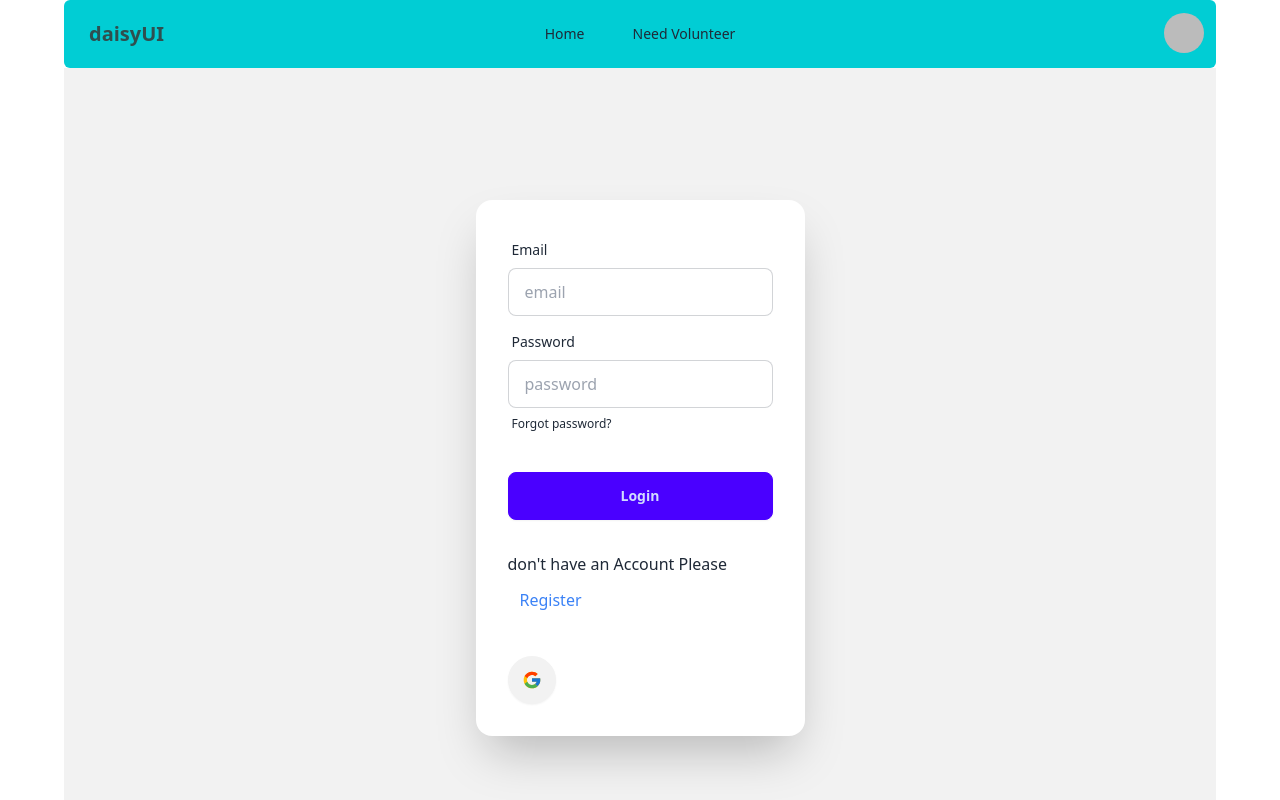
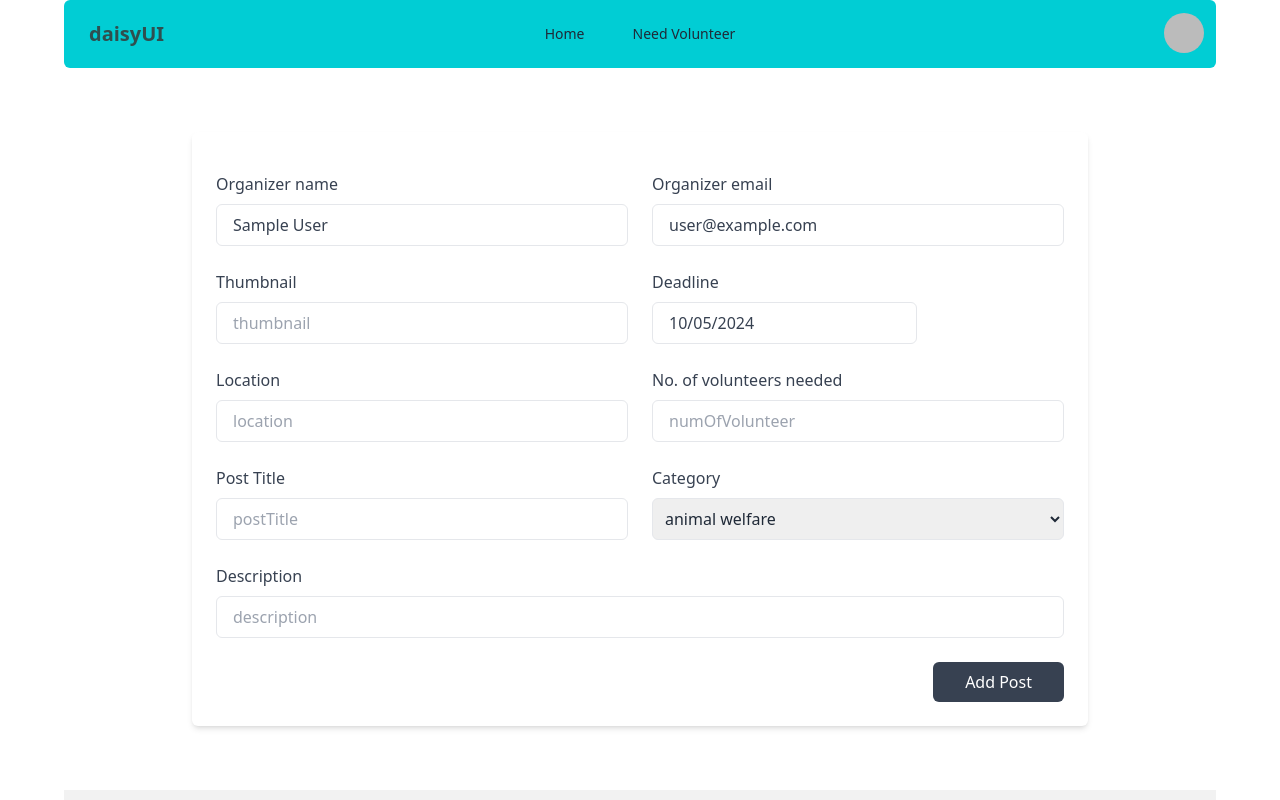
Before and after one commit to Shakil4432/UnityServe, a React (Vite) app: page /addvolunteerpost in a window 1280 px wide. Before the commit this address led to /login. Shown: the top 800 px of the page. Built offline with nearby package versions, Linux system fonts and the light colour scheme; no server answers; sample sign-in values are in the browser's storage.

Commit message:
added add post

```diff
--- a/package.json
+++ b/package.json
@@ -20,6 +20,8 @@
     "react-hot-toast": "^2.4.1",
     "react-icons": "^5.2.1",
     "react-router-dom": "^6.23.0",
+    "react-spinners": "^0.13.8",
+    "react-sweetalert2": "^0.6.0",
     "sort-by": "^1.2.0",
     "swiper": "^11.1.1"
   },
--- a/src/Components/Pages/Home/VolunteerHomeCard.jsx
+++ b/src/Components/Pages/Home/VolunteerHomeCard.jsx
@@ -1,7 +1,8 @@
 import React from 'react'
+import { Link } from 'react-router-dom';
 
 export default function VolunteerHomeCard({needPurpose2}) {
-    const { category, deadline, postTitle, thumbnail } = needPurpose2;
+    const { _id,category, deadline, postTitle, thumbnail } = needPurpose2;
   return (
     <div>
     <div className="card  h-[46vh] bg-base-100 shadow-xl image-full">
@@ -10,7 +11,7 @@ export default function VolunteerHomeCard({needPurpose2}) {
             <h2 className="card-title">{postTitle}</h2>
             <p>{category}</p>
             <p>{deadline}</p>
-            <button className='btn btn-outline text-white font-bold'>See All</button>
+            <Link to={`/needvolunteer/${_id}`} ><button className='btn btn-outline text-white font-bold'>View Details</button></Link>
         </div>
     </div>
 </div>
--- a/src/Components/Pages/Need_Volunteer/NeedVolunteerCard.jsx
+++ b/src/Components/Pages/Need_Volunteer/NeedVolunteerCard.jsx
@@ -1,16 +1,17 @@
 import React from 'react'
+import { Link } from 'react-router-dom';
 
 export default function NeedVolunteerCard({ needPurpose }) {
-    const { category, deadline, postTitle, thumbnail } = needPurpose;
+    const { category, deadline, postTitle, thumbnail, _id } = needPurpose;
     return (
-        <div>
+        <div >
             <div className="card h-[46vh] bg-base-100 shadow-xl image-full">
                 <figure><img className='w-full' src={thumbnail}  /></figure>
                 <div className="card-body">
                     <h2 className="card-title">{postTitle}</h2>
                     <p>{category}</p>
                     <p>{deadline}</p>
-                    <button className='btn btn-outline text-white font-bold'>See All</button>
+                    <Link to={`/needvolunteer/${_id}`} className='btn btn-outline text-white font-bold' >View Details</Link>
                 </div>
             </div>
         </div>
--- a/src/Components/PrivateComponents/AddPost.jsx
+++ b/src/Components/PrivateComponents/AddPost.jsx
@@ -2,31 +2,80 @@ import React, { useContext, useState } from 'react'
 import DatePicker from 'react-datepicker';
 import 'react-datepicker/dist/react-datepicker.css';
 import { authContext } from '../AuthProvider/AuthProvider';
+import Swal from 'sweetalert2'
 
 export default function AddPost() {
   const {user} = useContext(authContext)
   const [startDate, setStartDate] = useState(new Date());
+
+
+  const handleSubmit = e =>{
+    e.preventDefault()
+
+    const form = e.target;
+    const name= form.name.value;
+    const email= form.email.value;
+    const thumbnail = form.thumbnail.value;
+    const deadline= form.deadline.value;
+    const description = form.description.value;
+    const location = form.location.value;
+    const postTitle = form.postTitle.value;
+    const numOfVolunteer = form.numOfVolunteer.value;
+    const category = form.category.value;
+
+    const item= {name,
+      email,
+      thumbnail,
+      deadline,
+      description,
+      location,
+      postTitle,
+      numOfVolunteer,
+      category
+    }
+
+    fetch('http://localhost:7000/volunteerneed', {
+      method:"POST",
+      headers:{
+        "content-type":"application/json",
+      },
+      body:JSON.stringify(item)
+    })
+    .then(res=>res.json())
+    .then(data=>{
+      if(data.insertedId){
+        Swal.fire({
+          title: 'Success!',
+          text: 'User Added Successfully',
+          icon: 'success',
+          confirmButtonText: 'OK'
+        })
+      }
+    })
+
+
+  }
   return (
     <div className='mt-16'>
 
       <section className="max-w-4xl p-6 mx-auto bg-white rounded-md shadow-md dark:bg-gray-800">
-        <form>
+        <form onSubmit={handleSubmit}>
           <div className="grid grid-cols-1 gap-6 mt-4 sm:grid-cols-2">
             <div>
-              <label className="text-gray-700 dark:text-gray-200" for="postTitle">Organizer name  </label>
+              <label className="text-gray-700 dark:text-gray-200" >Organizer name  </label>
               <input id="username" defaultValue={user?.displayName || 'Name Not Found'} type="text" name='name' placeholder='name' className="block w-full px-4 py-2 mt-2 text-gray-700 bg-white border border-gray-200 rounded-md dark:bg-gray-800 dark:text-gray-300 dark:border-gray-600 focus:border-blue-400 focus:ring-blue-300 focus:ring-opacity-40 dark:focus:border-blue-300 focus:outline-none focus:ring" readOnly={true} />
             </div>
             <div>
-              <label className="text-gray-700 dark:text-gray-200" for="emailAddress">Organizer email </label>
+              <label className="text-gray-700 dark:text-gray-200" >Organizer email </label>
               <input id="emailAddress" defaultValue={user?.email || "Email Not Found"} type="email" name='email' placeholder='email' className="block w-full px-4 py-2 mt-2 text-gray-700 bg-white border border-gray-200 rounded-md dark:bg-gray-800 dark:text-gray-300 dark:border-gray-600 focus:border-blue-400 focus:ring-blue-300 focus:ring-opacity-40 dark:focus:border-blue-300 focus:outline-none focus:ring" readOnly={true} />
             </div>
             <div>
-              <label className="text-gray-700 dark:text-gray-200" for="password">Thumbnail</label>
+              <label className="text-gray-700 dark:text-gray-200" >Thumbnail</label>
               <input id="password" type='text' name='thumbnail' placeholder='thumbnail' className="block w-full px-4 py-2 mt-2 text-gray-700 bg-white border border-gray-200 rounded-md dark:bg-gray-800 dark:text-gray-300 dark:border-gray-600 focus:border-blue-400 focus:ring-blue-300 focus:ring-opacity-40 dark:focus:border-blue-300 focus:outline-none focus:ring" />
 
             </div>
             <div className='w-full '>
-              <label className="text-gray-700 dark:text-gray-200" for="password">Deadline</label>
+              <label className="text-gray-700 dark:text-gray-200" >Deadline</label>
               <br />
 
               <DatePicker
@@ -41,19 +90,19 @@ export default function AddPost() {
               />
             </div>
             <div>
-              <label className="text-gray-700 dark:text-gray-200" for="password">Location</label>
+              <label className="text-gray-700 dark:text-gray-200" >Location</label>
               <input id="password" type="text" name='location' placeholder='location' className="block w-full px-4 py-2 mt-2 text-gray-700 bg-white border border-gray-200 rounded-md dark:bg-gray-800 dark:text-gray-300 dark:border-gray-600 focus:border-blue-400 focus:ring-blue-300 focus:ring-opacity-40 dark:focus:border-blue-300 focus:outline-none focus:ring" />
             </div>
             <div>
-              <label className="text-gray-700 dark:text-gray-200" for="password"> No. of volunteers needed  </label>
+              <label className="text-gray-700 dark:text-gray-200" > No. of volunteers needed  </label>
               <input id="password" type="text" name='numOfVolunteer' placeholder='numOfVolunteer' className="block w-full px-4 py-2 mt-2 text-gray-700 bg-white border border-gray-200 rounded-md dark:bg-gray-800 dark:text-gray-300 dark:border-gray-600 focus:border-blue-400 focus:ring-blue-300 focus:ring-opacity-40 dark:focus:border-blue-300 focus:outline-none focus:ring" />
             </div>
             <div>
-              <label className="text-gray-700 dark:text-gray-200" for="password">Post Title </label>
+              <label className="text-gray-700 dark:text-gray-200" >Post Title </label>
               <input id="password" type="text" name='postTitle' placeholder='postTitle' className="block w-full px-4 py-2 mt-2 text-gray-700 bg-white border border-gray-200 rounded-md dark:bg-gray-800 dark:text-gray-300 dark:border-gray-600 focus:border-blue-400 focus:ring-blue-300 focus:ring-opacity-40 dark:focus:border-blue-300 focus:outline-none focus:ring" />
             </div>
             <div >
-              <label className="text-gray-700 dark:text-gray-200" for="passwordConfirmation">Category</label>
+              <label className="text-gray-700 dark:text-gray-200" >Category</label>
               <select
                 name="category"
                 id="brand"
--- /dev/null
+++ b/src/Components/PrivateComponents/VolunteerJobDetails.jsx
@@ -0,0 +1,44 @@
+import React from 'react'
+
+export default function VolunteerJobDetails() {
+    return (
+        <div>
+            <div className="flex max-w-md overflow-hidden bg-white rounded-lg shadow-lg dark:bg-gray-800">
+                <div className="w-1/3 bg-cover" ></div>
+
+                <div className="w-2/3 p-4 md:p-4">
+                    <h1 className="text-xl font-bold text-gray-800 dark:text-white">Backpack</h1>
+
+                    <p className="mt-2 text-sm text-gray-600 dark:text-gray-400">Lorem ipsum dolor sit amet consectetur adipisicing elit In odit</p>
+
+                    <div className="flex mt-2 item-center">
+                        <svg className="w-5 h-5 text-gray-700 fill-current dark:text-gray-300" viewBox="0 0 24 24">
+                            <path d="M12 17.27L18.18 21L16.54 13.97L22 9.24L14.81 8.63L12 2L9.19 8.63L2 9.24L7.46 13.97L5.82 21L12 17.27Z" />
+                        </svg>
+
+                        <svg className="w-5 h-5 text-gray-700 fill-current dark:text-gray-300" viewBox="0 0 24 24">
+                            <path d="M12 17.27L18.18 21L16.54 13.97L22 9.24L14.81 8.63L12 2L9.19 8.63L2 9.24L7.46 13.97L5.82 21L12 17.27Z" />
+                        </svg>
+
+                        <svg className="w-5 h-5 text-gray-700 fill-current dark:text-gray-300" viewBox="0 0 24 24">
+                            <path d="M12 17.27L18.18 21L16.54 13.97L22 9.24L14.81 8.63L12 2L9.19 8.63L2 9.24L7.46 13.97L5.82 21L12 17.27Z" />
+                        </svg>
+
+                        <svg className="w-5 h-5 text-gray-500 fill-current" viewBox="0 0 24 24">
+                            <path d="M12 17.27L18.18 21L16.54 13.97L22 9.24L14.81 8.63L12 2L9.19 8.63L2 9.24L7.46 13.97L5.82 21L12 17.27Z" />
+                        </svg>
+
+                        <svg className="w-5 h-5 text-gray-500 fill-current" viewBox="0 0 24 24">
+                            <path d="M12 17.27L18.18 21L16.54 13.97L22 9.24L14.81 8.63L12 2L9.19 8.63L2 9.24L7.46 13.97L5.82 21L12 17.27Z" />
+                        </svg>
+                    </div>
+
+                    <div className="flex justify-between mt-3 item-center">
+                        <h1 className="text-lg font-bold text-gray-700 dark:text-gray-200 md:text-xl">$220</h1>
+                        <button className="px-2 py-1 text-xs font-bold text-white uppercase transition-colors duration-300 transform bg-gray-800 rounded dark:bg-gray-700 hover:bg-gray-700 dark:hover:bg-gray-600 focus:outline-none focus:bg-gray-700 dark:focus:bg-gray-600">Add to Cart</button>
+                    </div>
+                </div>
+            </div>
+        </div>
+    )
+}
--- a/src/Components/Routes/Routes.jsx
+++ b/src/Components/Routes/Routes.jsx
@@ -9,6 +9,7 @@ import AddPost from "../PrivateComponents/AddPost";
 import PrivateRoute from "../PrivateRoute/PrivateRoute";
 import ManagePost from "../PrivateComponents/ManagePost";
 import RequestPost from "../PrivateComponents/RequestPost";
+import VolunteerJobDetails from "../PrivateComponents/VolunteerJobDetails";
 
 export const router = createBrowserRouter([
     {
@@ -23,6 +24,13 @@ export const router = createBrowserRouter([
             {
                 path:'/needvolunteer',
                 element:<Need_Volunteer></Need_Volunteer>,
+            },
+            {
+                path:'/needvolunteer/:id',
+                element:<PrivateRoute>
+                    <VolunteerJobDetails></VolunteerJobDetails>
+                </PrivateRoute>,
+                loader:({params})=> fetch(`http://localhost:7000/volunteerneed/${params.id}`)
             },
             {
                 path:'/login',
```
Also changed, not shown: src/Components/AuthProvider/AuthProvider.jsx (+32 -17 lines), 1 other file (tests, documents, lock files or other folders).
